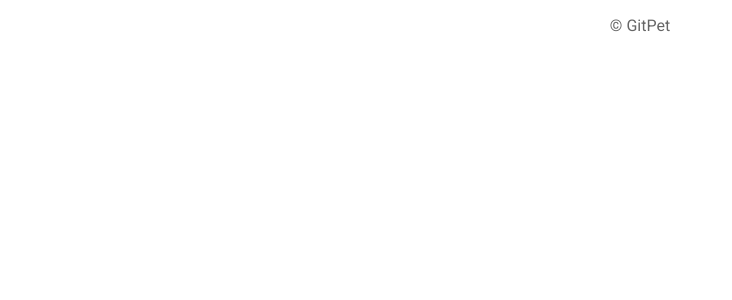
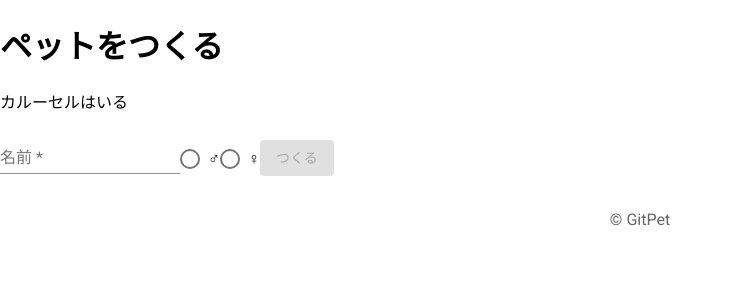
Before and after one commit to Robinson-R1127/Angular-Firebase-example, an Angular app: page /create in a window 1280 px wide. Before the commit this address led to /. Shown: the top 300 px of the page, without its empty margins (0-732 px from the left). Built offline with nearby package versions, Linux system fonts and the light colour scheme.

Commit message:
add:create

```diff
--- a/src/app/app-routing.module.ts
+++ b/src/app/app-routing.module.ts
@@ -6,6 +6,12 @@
     path: 'welcome',
     loadChildren: () =>
       import('./welcome/welcome.module').then(m => m.WelcomeModule)
+  },
+
+  {
+    path: 'create',
+    loadChildren: () =>
+      import('./create/create.module').then(m => m.CreateModule)
   }
 ];
 
--- a/src/app/create/create-routing.module.ts
+++ b/src/app/create/create-routing.module.ts
@@ -1,7 +1,13 @@
 import { NgModule } from '@angular/core';
 import { Routes, RouterModule } from '@angular/router';
+import { CreateComponent } from './create/create.component';
 
-const routes: Routes = [];
+const routes: Routes = [
+  {
+    path: '',
+    component: CreateComponent
+  }
+];
 
 @NgModule({
   imports: [RouterModule.forChild(routes)],
--- /dev/null
+++ b/src/app/create/create/create.component.html
@@ -0,0 +1,25 @@
+<h1>ペットをつくる</h1>
+
+<p>カルーセルはいる</p>
+
+<form [formGroup]="form" (ngSubmit)="submit()">
+  <mat-form-field>
+    <mat-label>名前</mat-label>
+    <input
+      formControlName="name"
+      placeholder="テスト太郎"
+      type="text"
+      matInput
+      autocomplete="off"
+      required
+    />
+  </mat-form-field>
+  <mat-radio-group formControlName="gender">
+    <mat-radio-button value="male">♂</mat-radio-button>
+    <mat-radio-button value="female">♀</mat-radio-button>
+  </mat-radio-group>
+
+  <button [disabled]="form.invalid" mat-raised-button color="primary">
+    つくる
+  </button>
+</form>
--- /dev/null
+++ b/src/app/create/create/create.component.ts
@@ -0,0 +1,21 @@
+import { Component, OnInit } from '@angular/core';
+import { FormBuilder, Validators } from '@angular/forms';
+
+@Component({
+  selector: 'app-create',
+  templateUrl: './create.component.html',
+  styleUrls: ['./create.component.scss']
+})
+export class CreateComponent implements OnInit {
+  form = this.fb.group({
+    name: ['', [Validators.required, Validators.maxLength(40)]],
+    gender: ['', [Validators.required, Validators.pattern(/male|female/)]]
+  });
+  constructor(private fb: FormBuilder) {}
+
+  ngOnInit() {}
+
+  submit() {
+    console.log(this.form.value);
+  }
+}
```
Also changed, not shown: src/app/create/create.module.ts (+17 -2 lines), src/app/create/create/create.component.scss (added), 1 other file (tests, documents, lock files or other folders).
